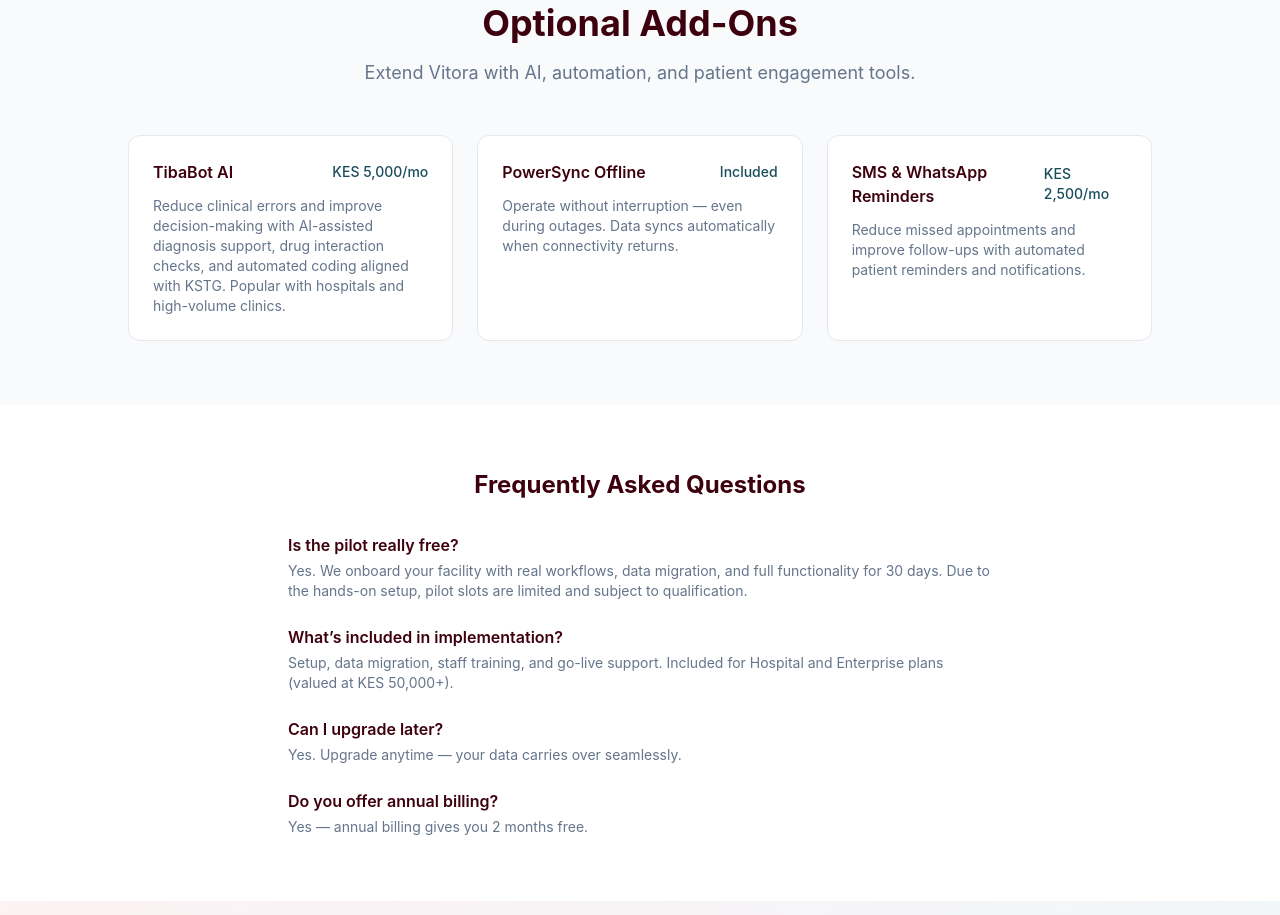
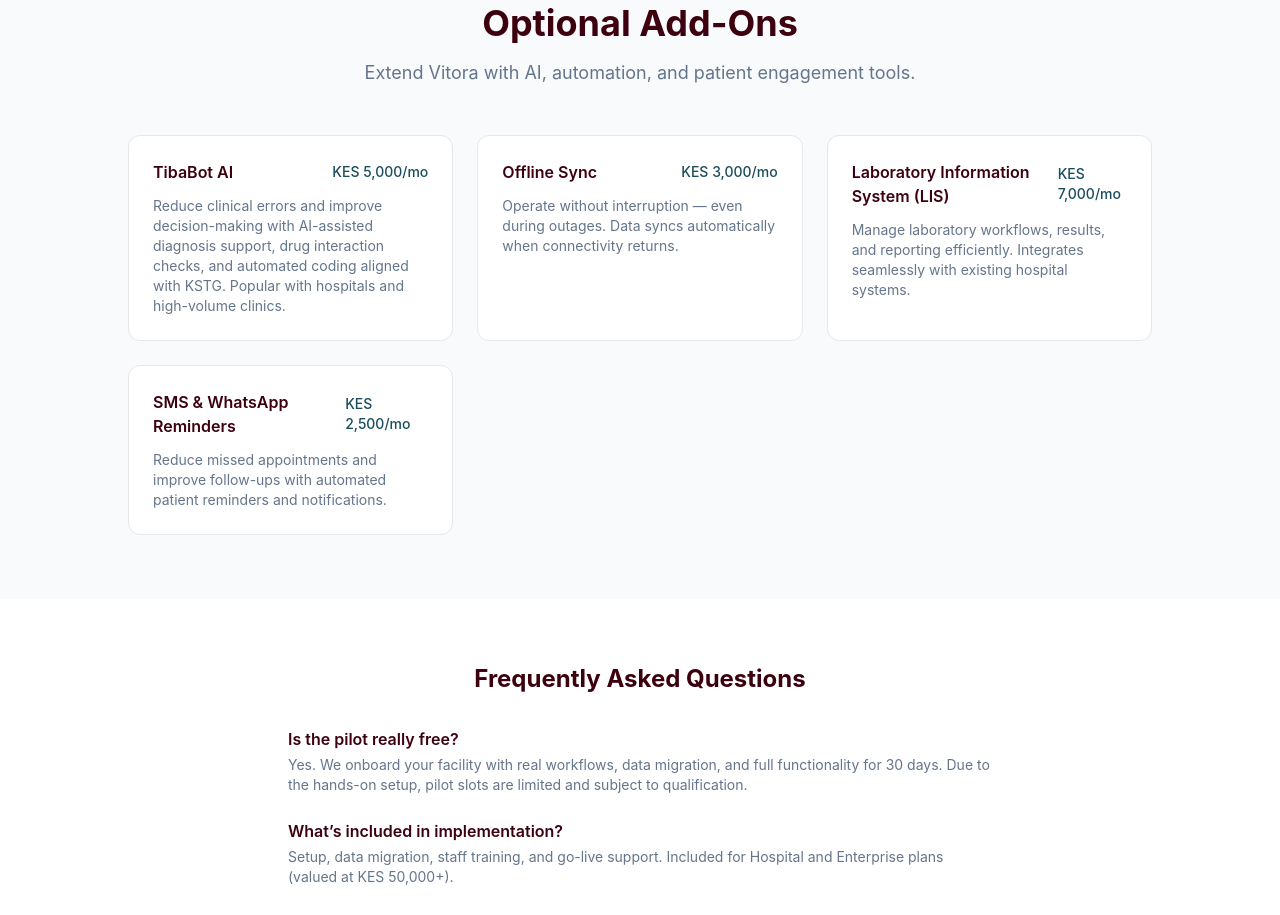
Before and after one commit to nexora-africa-ltd/vitora-marketing, a Next.js app: page /pricing in a window 1280 px wide. Shown: the part 1340-2255 px from the top of the page. Built offline with nearby package versions, Linux system fonts and the light colour scheme; no server answers.

Commit message:
feat: update offline sync terminology and add new laboratory information system pricing

```diff
--- a/app/developers/page.tsx
+++ b/app/developers/page.tsx
@@ -135,7 +135,7 @@
               <Database className="h-8 w-8 text-brand-burgundy mb-3" />
               <h3 className="font-semibold text-brand-burgundy dark:text-white mb-2">Offline Sync</h3>
               <p className="text-sm text-muted-foreground">
-                PowerSync-based bi-directional sync. Client reads from local SQLite, writes via REST API.
+                Bi-directional sync. Client reads from local SQLite, writes via REST API.
                 Automatic conflict resolution on reconnect. 18 synced tables across 3 scopes.
               </p>
             </div>
--- a/app/features/page.tsx
+++ b/app/features/page.tsx
@@ -123,7 +123,7 @@
       {
         icon: WifiOff,
         name: 'Offline-First Architecture',
-        points: ['Full functionality without internet', 'Bi-directional sync (PowerSync)', 'Conflict resolution on reconnect', 'Local SQLite + cloud PostgreSQL'],
+        points: ['Full functionality without internet', 'Bi-directional sync', 'Conflict resolution on reconnect', 'Local SQLite + cloud PostgreSQL'],
       },
     ],
   },
--- a/app/pricing/page.tsx
+++ b/app/pricing/page.tsx
@@ -81,10 +81,16 @@
       'Reduce clinical errors and improve decision-making with AI-assisted diagnosis support, drug interaction checks, and automated coding aligned with KSTG. Popular with hospitals and high-volume clinics.',
   },
   {
-    name: 'PowerSync Offline',
-    price: 'Included',
+    name: 'Offline Sync',
+    price: 'KES 3,000/mo',
     description:
       'Operate without interruption — even during outages. Data syncs automatically when connectivity returns.',
+  },
+    {
+    name: 'Laboratory Information System (LIS)',
+    price: 'KES 7,000/mo',
+    description:
+      'Manage laboratory workflows, results, and reporting efficiently. Integrates seamlessly with existing hospital systems.',
   },
   {
     name: 'SMS & WhatsApp Reminders',
```
